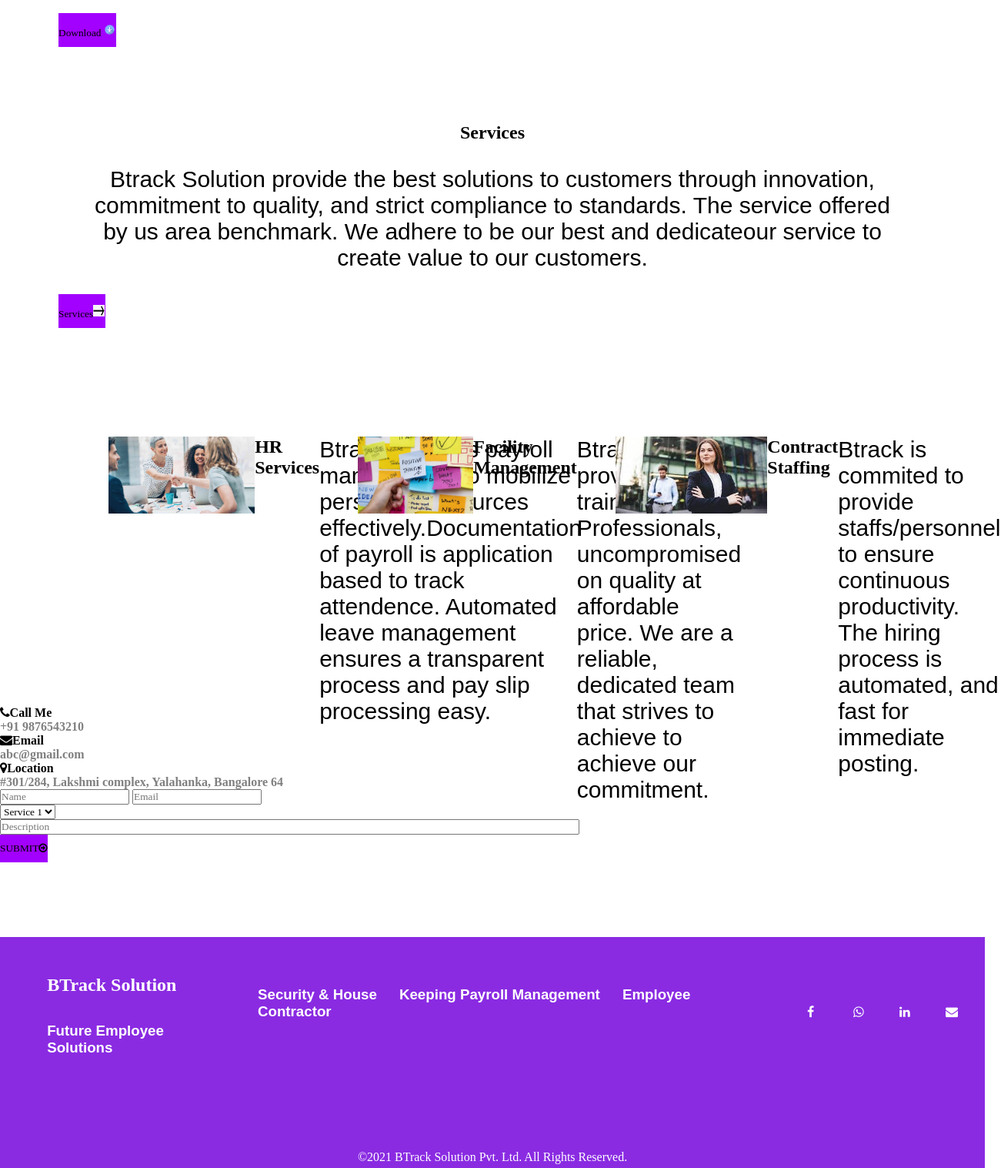
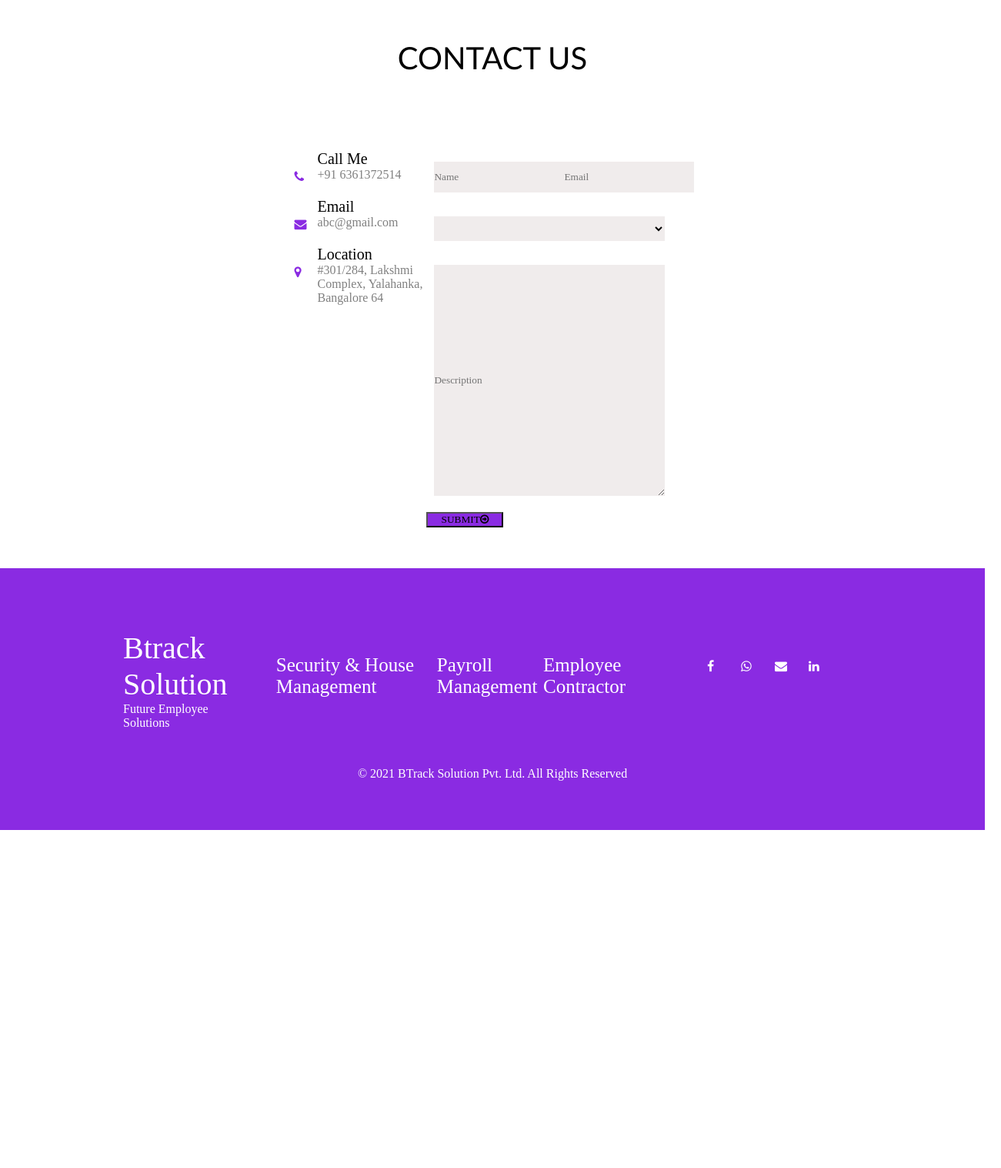
Before and after one commit to Gomigoku/Work, a plain HTML site: page index.html in a window 1280 px wide. Shown: the part 1162-2679 px from the top of the page at 77% size, 1301 px wide, since content can reach past the window. After the commit the page ends 2240 px from the top, so only its background shows below. Drawn offline with Linux system fonts and the light colour scheme.

Commit message:
Fourth commit

```diff
--- a/index.html
+++ b/index.html
@@ -10,10 +10,8 @@
 <body>
 
 <section class="header">
-
     <nav>
         <p>BTRACK</p>
-
         <div class="nav-links" id="navLinks">
             <i class="fa fa-times" onclick="hideMenu()"></i>
             <ul id="menuLinks">
@@ -59,32 +57,12 @@
     </div>
 
 </div>
-<!--
-    <div class="greet">
-        <div class="icon">
-           <i class="fa fa-facebook"></i> <br>
-           <i class="fa fa-whatsapp"></i><br>
-           <i class="fa fa-linkedin"></i><br>
-        </div>
-    <div class="contents">
-        <h2>Hi, Welcome <br>
-        to</h2>
-        <h1>BTRACK <br>SOLUTION</h1>
-        <h3>Solution for <br>
-        Semi & Un- <br>
-        Skilled Labours requirement</h3>
-    </div>
-
-    <div class="setup">
-        <img src="images/1.png" alt="image of an setup">
-    </div>
-
-</div>
 
 
--->
 
-<section class="about">
+
+
+<div class="about">
     <div class="about_us">
         <h1>About Us</h1>
         <p>BTrack well-known establishment for one-stop destination servicing
@@ -97,7 +75,11 @@
         grow by the day. This business employs individuals that are dedicated
         towards their respective roles and put in a lot of effort to achieve
          the common vision and larger goals of the company.</p>
-        <button class="btn" type="button">Download <img src="images/dl.png" alt="arrow"></button>
+        <div class="btn">
+            <button class="about-button" type="button">Download <img src="images/dl.png" alt="arrow"></button>
+
+        </div>
+
 
     </div>
     <div class="services">
@@ -108,109 +90,134 @@
             The service offered by us area benchmark. We adhere to be our best and dedicateour service
             to create value to our customers.
         </p>
+        <div class="btn">
+            <button class="about-button" type="button">Services<img src="images/ar.png" alt="arrow"></button>
 
-            <button class="btn" type="button">Services<img src="images/arrow.png" alt="arrow"></button>
+        </div>
+
 
     </div>
-</section>
+</div>
 
-<!--Image Slider-->
 
-<section class="slide-container">
-        <div class="slide-fade">
-            <img src="images/h.png" alt="hr">
-             <h1>HR Services</h1>
-             <p>Btrack provides payroll management to mobilize personnel resources
-                effectively.Documentation of payroll is application based to track attendence.
-                Automated leave management ensures a transparent process and pay slip processing
-                easy. </p>
+
+<div class="details-form">
+    <div class="Contact-heading">
+        CONTACT US
+    </div>
+
+<div class="full-container">
+    <div class="container-1">
+
+    <div class="containers">
+       <div class="image-box">
+          <i class="fa fa-phone"></i>
+       </div>
+       <div class="detail-content">
+          <div class="content-box1">
+              Call Me
+          </div>
+          <div class="content-box2">
+              +91 6361372514
+          </div>
         </div>
-        <div class="slide-fade">
-            <img src="images/f.png" alt="hr">
-            <br>
-            <h1>Facility Management</h1>
-            <p>Btrack aims at providing trained Professionals,
-                uncompromised on quality at affordable price.
-                We are a reliable, dedicated team that strives to achieve
-                to achieve our commitment.
-            </p>
+    </div>
+
+    <div class="containers">
+       <div class="image-box">
+           <i class="fa fa-envelope"></i>
         </div>
-        <div class="slide-fade">
-            <img src="images/p.png" alt="hr">
-            <h1>Contract Staffing</h1>
-            <p>Btrack is commited to provide staffs/personnel to ensure
-                continuous productivity. The hiring process is automated,
-                and fast for immediate posting.
-            </p>
+       <div class="detail-content">
+           <div class="content-box1">
+               Email
+           </div>
+        <div class="content-box2">
+            abc@gmail.com
+        </div>
+       </div>
+    </div>
+
+    <div class="containers">
+       <div class="image-box">
+           <i class="fa fa-map-marker"></i>
+       </div>
+       <div class="detail-content">
+           <div class="content-box1">
+                Location
+           </div>
+           <div class="content-box2">
+                #301/284, Lakshmi <br> Complex, Yalahanka, <br> Bangalore 64
+           </div>
 
         </div>
-        <div class="dot-container">
-            <span class="dot"></span>
-            <span class="dot"></span>
-            <span class="dot"></span>
-        </div>
-
-</section>
-
-
-<!--Contact Us Form-->
-
-<section class="details-form">
-    <div class="details">
-        <h2><i class="fa fa-phone"></i>Call Me</h2>
-        <h3>+91 9876543210</h3>
-        <h2><i class="fa fa-envelope"></i>Email</h2>
-        <h3>abc@gmail.com</h3>
-        <h2><i class="fa fa-map-marker"></i>Location<h3>#301/284, Lakshmi complex, Yalahanka, Bangalore 64</h3></h2>
 
     </div>
+    </div>
 
+    <div class="container-1">
     <div class="user-data">
-
-        <form class="Contact">
+        <div class="user-data-input">
             <input type="text" id="name" name="fname" placeholder="Name">
             <input type="text" id="email" name="email" placeholder="Email"><br>
-            <select id="serve" name="serve">
+
+        </div>
+            <select class="contact-info" id="serve" name="serve">
                 <option value="service 1">Service 1</option>
                 <option value="service 2">Service 2</option>
                 <option value="service 3">Service 3</option>
                 <option value="service 4">Service 4</option>
             </select>
-            <br>
-            <input type="text" id="placeholder"  placeholder="Description" size="100"><br>
-            <button class="btn" type="button">SUBMIT<i class="fa fa-arrow-circle-o-right"></i></button>
-
-        </form>
+            <textarea class="descript" type="text" placeholder="Description" rows="10" spellcheck="false"></textarea>
+            <button class="submit-btn" type="button">SUBMIT<i class="fa fa-arrow-circle-o-right"></i></button>
     </div>
-
-</section>
-
-<!-----Footer Section------->
-
-<section class="footer">
-    <div class="com-descrip">
-        <h2>BTrack  Solution</h2> <br>
-        <h3>Future Employee Solutions</h3>
     </div>
-
-    <div class="security">
-        <h3>Security & House &emsp; Keeping Payroll Management &emsp; Employee  Contractor</h3>
     </div>
-
-    <div class="icon">
-        <i class="fa fa-facebook"></i>
-        <i class="fa fa-whatsapp"></i>
-        <i class="fa fa-linkedin"></i>
-        <i class="fa fa-envelope"></i>
-    </div>
-
-    <div class="footer-bottom">
-        &copy;2021 BTrack Solution Pvt. Ltd. All Rights Reserved.
-    </div>
+</div>
+</div>
 
 
 
-</section>
+
+
+
+<!-----Footer Section------->
+<div class="Footer">
+    <div class="Footer-conatiner">
+        <div class="footer-logo">
+            <div class="footer-logo-content">Btrack Solution</div>
+            <p>Future Employee Solutions</p>
+        </div>
+        <div class="footer-nav-links">
+            <div class="footer-nav-items">Security & House Management</div>
+            <div class="footer-nav-items">Payroll Management</div>
+            <div class="footer-nav-items">Employee Contractor</div>
+        </div>
+        <div class="footer-social">
+            <div class="footer-social-fb">
+                <i class="fa fa-facebook"></i>
+
+            </div>
+            <div class="footer-social-what">
+                <i class="fa fa-whatsapp"></i>
+
+            </div>
+            <div class="footer-social-mail">
+
+                 <i class="fa fa-envelope"></i>
+
+            </div>
+            <div class="footer-social-ld">
+                <i class="fa fa-linkedin"></i>
+
+            </div>
+        </div>
+
+    </div>
+    <div class="footer-copyright">
+        &copy; 2021 BTrack Solution Pvt. Ltd. All Rights Reserved
+    </div>
+</div>
+
 <!---JavaScript for Toggle Menu-->
 <script>
     var navLinks = document.getElementById("navLinks");
--- a/style.css
+++ b/style.css
@@ -7,24 +7,36 @@
 
 .header{
     width:100%;
-    font-size: 25px;
+    font-size: 10px;
     font-style: normal;
-    font-weight: 600;
+
 
 }
 
 
 nav{
     display:flex;
-    padding:2% 6%;
+    top:0px;
+    right:0px;
+    left:0px;
+    z-index: 1;
+    padding:0.4rem 0px;
+    flex-direction:row;
+    align-items: center;
     justify-content: space-between;
-    align-items: center;
+    position: fixed;
+    background: rgba(255, 255, 255, 0.904);
+    transition: all 0.5s ease-in-out 0s;
+    transform: translateY(-0.3rem);
 
 }
 
-p{
+.header p{
     font-size: 30px;
     font-family: sans-serif;
+    margin-left: 10%;
+    font-weight: 900;
+    color:black;
 
 }
 .nav-links{
@@ -36,14 +48,20 @@ p{
 .nav-links ul li{
     list-style: none;
     display:inline-block;
-    padding: 10px 20px;
+    padding: 60px 60px;
 
 }
+
 
 .nav-links ul li a{
     color:#000;
     text-decoration: none;
     font-size:20px;
+}
+
+nav ul li a:hover{
+    color: #5c2fff;
+
 }
 
 .nav-links ul li::after{
@@ -66,10 +84,11 @@ p{
 .container{
     display:flex;
     flex-direction: row;
-    padding: 5rem 5% 0px;
+    padding: 15rem 10% 0px;
     align-items: center;
     justify-content: space-between;
-    align-content: center;
+
+
 
 }
 
@@ -90,8 +109,8 @@ p{
 }
 
 .icons .fa{
-    height:40px;
-    width:40px;
+    height:60px;
+    width:60px;
     color:blueviolet;
 
 }
@@ -126,26 +145,37 @@ p{
    display:flex;
    flex-direction:column;
    margin: 20px;
+   width:30%;
 
+
+
+}
+.banner-image img{
+
+    width:100%;
 
 }
 
 
 .about{
+    display:flex;
+    flex-direction: column;
+    padding:3rem 10% 10px;
 
-    padding:5%;
-    flex-direction: row;
 
+}
+
+.about p{
+    opacity: 0.7;
+    font-family: Calibri;
+    font-size: 20px;
+    color:black;
 }
 
 
 .about_us{
-    flex-basis:30%;
     border-radius:10px;
-    margin-bottom:5%;
     padding:20px 12px;
-    box-sizing:border-box;
-
 }
 
 .about_us h1{
@@ -158,36 +188,38 @@ p{
     flex-direction: row;
     align-items: center;
     padding:30px 40px;
+    color:black;
 }
 
+.services .btn{
+    border:10px;
+}
 
 .btn{
-
-    margin:auto;
-    padding-top: 10px;
-    padding-bottom: 10px;
-    flex-direction: row;
-    flex-wrap: wrap;
-    background-color:rgb(162, 0, 255);
-    border:none;
+    display:flex;
     cursor:pointer;
     justify-content: center;
-    display:inline-block;
+    align-items:center;
+    border-radius: 10px;
+
+}
+
+.about-button{
+    background-color: blueviolet;
+    border-radius: 5px;
+
 
 }
 
 .btn img{
-    height: 15px;
+    height:15px;
     width:15px;
-    text-align: right;
-    background-color: rgb(162, 0, 255);
-    padding:4px 1px 1px 0.1px;
-    position:relative;
+    background-color: blueviolet;
+    border-radius: 5px;
 }
 
-.btn:hover{
-    border:1px solid rgb(162, 0, 255);
-    background:rgb(162, 0, 255);
+.btn .about-button:hover{
+    border:1px solid white;
     transition:0.5s;
 
 }
@@ -195,57 +227,206 @@ nav .fa{
     display:none;
 }
 
-@media(max-width:600px){
-       .about_us p{
-           font-size:20px;
+
+
+.containers{
+    display:flex;
 }
 
+
+
+.details-form{
+    display: flex;
+    flex-direction: column;
+    justify-content: space-around;
+    /*padding:10rem 10% 0px;*/
+
+}
+
+
+
+.image-box {
+    margin:10px;
+    width:10px;
+    height:10px;
+    color: blueviolet;
+    cursor:pointer;
+    padding: 1rem 10px;
+
+}
+.image-box .fa{
+    height:10px;
+    width: 10px;
+
+}
+
+
+.detail-content{
+    display: flex;
+    justify-items: center;
+    align-items: flex-start;
+    align-content: space-evenly;
+    flex-direction: column;
+
+}
+
+.content-box1{
+    font-size: 20px;
+
+
+}
+
+
+.content-box2{
+    opacity:0.5rem;
+    color: gray;
+
+}
+
+.Contact-heading{
+    font-family: Calibri;
+    font-size:2.5rem;
+    text-align: center;
+    padding:3rem;
+}
+
+.user-data{
+    display:flex;
+    flex-direction:column;
+    justify-content: center;
+    flex: 0 0 60%;
+}
+
+.full-container{
+    display:flex;
+    flex-direction: row;
+    padding:3rem;
+    justify-content:center;
+}
+
+.container-1{
+    display:flex;
+    flex-direction:column;
+}
+.user-data-input{
+    display:flex;
+    margin:15px 15px 1rem;
+    justify-content: space-between;
+    height:40px;
+
+}
+.user-data-input #name{
+    background-color: rgb(240, 236, 236);
+    border:none;
+}
+
+.user-data-input #email{
+    background-color: rgb(240, 236, 236);
+    border:none;
+    padding:5px 5px;
+
+}
+
+.contact-info{
+    display:flex;
+    margin:15px 15px 1rem;
+    padding:1rem;
+    background-color:rgb(240, 236, 236);
+    height:30px;
+    width:300px;
+    border:none;
+
+}
+
+.descript{
+    margin:15px 15px 1rem;
+    background-color:rgb(240, 236, 236);
+    height:300px;
+    width:300px;
+    align-content: center;
+    border:none;
+
+}
+
+.submit-btn{
+    display:flex;
+    justify-content: center;
+    align-items: center;
+    background-color: blueviolet;
+    margin: 5px;
+    width:100px;
+
+}
+
+
+
+
+@media only screen and (max-width:600px){
         .nav-links ul li{
             display:block;
-
         }
         .nav-links{
-           position:fixed;
-           background:rgb(162, 0, 255);
+            position:absolute;
+            background: #5c2fff;
             height:100vh;
             width:200px;
             top:0;
             right:-200px;
-           text-align: left;
-           z-index:10;
+            text-align:left;
+            z-index:2;
             transition:1s;
 
         }
 
-       nav .fa{
-        display:block;
-        color:rgb(228, 30, 228);
-        cursor:pointer;
-        font-size: 22px;
+        .nav
+        #menuLinks{
+            flex-direction:column;
         }
-    #menuLinks{
-        overflow:hidden;
-        transition: 0.5s;
+        .full-container{
+            flex-direction:coulmn;
 
         }
+
+        .Footer{
+            padding:2rem 1.5rem;
+            flex-direction: column;
+        }
+        .Footer-conatiner{
+            flex-direction:coulmn;
+            justify-content: center;
+
+        }
+        .footer-nav-links{
+            margin-top:0.1rem;
+            flex-direction: column;
+
+        }
+
+        .footer-bottom{
+            font-size:30px;
+        }
+
        .container{
-        display:blcok;
-        flex-direction: column-reverse;
+           flex-direction:column;
+       }
+       .details-form{
+           flex-direction:column;
+       }
+
+       .social-banner{
+           flex-direction:row;
+           order:3;
+       }
+       .banner-content{
+           order:2;
        }
 }
 
 
 .services{
-    flex-basis:30%;
-
     border-radius:10px;
-    margin-bottom:5%;
     padding:20px 12px;
-    box-sizing:border-box;
 }
-
-
-
 
 .services h1{
     text-align: center;
@@ -255,204 +436,90 @@ nav .fa{
     text-align: center;
     flex-wrap: wrap;
     flex-direction: row;
+    align-items: center;
     padding:30px 40px;
 }
 
-.hr-services{
-    margin:10%;
-    padding:5%;
+/*----------Footer-------*/
 
-}
-
-.slide-container {
-    display: flex;
-    justify-content: center;
-    align-items: center;
-    max-width: 100px;
-    margin: auto;
-    position: relative;
-
-
+.footer{
+    background-color: blueviolet;
+    flex-direction: column;
+    justify-content: space-between;
+    display:flex;
+    padding:3rem 10%;
+    width:auto;
 
 }
 
 
-.slide-fade {
+.Footer-conatiner{
     display: flex;
-    height:100px;
+    flex-direction:row;
+    padding:2rem;
+}
 
+.footer-logo-content{
+    color:white;
+    font-size: 40px;
 
+}
+p{
+    color:white;
+    margin-top: 0px;
+}
+.footer-nav-links{
+    color:white;
+    font-size: 25px;
+    /*margin:20px;*/
+    padding:2rem;
+    display:flex;
+    flex-direction:row;
+    margin-top:0px;
 
 }
 
-.slide-fade p{
+.footer-social{
    display:flex;
    flex-direction: row;
-    flex-wrap:wrap;
-
-    width:50;
-}
-
-/*------Contact Us------*/
-
-.details-form{
-    display:flex;
-    flex-direction: column;
-    flex-wrap: wrap;
-    margin-top: 250;
-    height:300px;
-
-
+   justify-content:space-between;
+   padding:2rem;
 
 }
 
-.details-form .deatails{
-    display:flex;
-    text-align: justify;
-    align-content: space-between;
-
-
-}
-
-.details img{
-    height:40;
-    width:40;
-    align-content: space-between;
-
-
-
-}
-.details h2{
-    font-size: 100%;
-
-
-
-
-
-}
-
-.details h3{
-    font-size:100%;
-
-    color:gray;
-
-
-}
-/*----------Footer-------*/
-
-.footer{
-
-    background-color: blueviolet;
-    flex-direction: row;
-    flex-wrap: wrap;
-    justify-content: space-between;
-    display:flex;
-    height:300px;
-    position:relative;
-
-
-
-}
-
-.com-descrip{
-    flex-basis:20%;
-    padding:10px 10px;
-
-
-}
-
-.com-descrip h2{
-    color: white;
-    height:5%;
-    padding-top: 15%;
-    padding-bottom: 10%;
-    padding-left: 20%;
-    flex-wrap: wrap;
-    flex-direction: row;
-
-
+.footer-social-fb{
+    color:white;
+    padding:7px;
+    height:30px;
+    width:30px;
 }
 
 
-.com-descrip h3{
+.footer-social-what{
     color:white;
-    height:10px;
-    padding-top:5px;
-    padding-left:20%;
-    flex-wrap: wrap;
-    flex-direction: row;
-    font-family: sans-serif;
+    padding:7px;
+    height:30px;
+    width:30px;
 }
 
-.security{
+.footer-social-ld{
     color:white;
-    width:50%;
+    padding:7px;
+    height:30px;
+    width:30px;
 }
 
-.security h3{
-    padding-bottom: 10px;
-    padding-top:10%;
-    padding-left: 5px;
-    padding-right: 5px;
-    flex-direction: row;
-    flex-wrap: wrap;
-    align-content: space-between;
-    width:100%;
-    font-family: sans-serif;
+.footer-social-mail{
+    color:white;
+    padding:7px;
+    height:30px;
+    width:30px;
+}
 
+.footer-copyright{
+    color:white;
+    display: flex;
+    justify-content: center;
+    padding:1rem;
 
 }
-
-
-
-.footer .icon{
-    display:flex;
-    text-align:left;
-    align-items: flex-start;
-    flex-direction: row;
-    width:20%;
-    padding-top:5%;
-
-
-}
-
-.icon i{
-    height:1px;
-    width:10px;
-
-
-}
-
-.icon  .fa {
-   color:white;
-   padding:25px 25px;
-   cursor:pointer;
-   flex-wrap: wrap;
-   flex-direction: column;
-
-
-
-
-}
-
-.foot{
-    margin:auto;
-    flex-direction: row;
-    flex-wrap: wrap;
-}
-
-.footer-bottom{
-
-    margin:auto;
-    color:white;
-    position:absolute;
-    width:100%;
-    text-align: center;
-    bottom:5px;
-    left:0px;
-    padding-top:20px;
-    flex-wrap: wrap;
-    flex-direction: row;
-
-
-}
```
Also changed, not shown: images/ar.png (added). Lines whose indentation alone changed are shown as unchanged.
